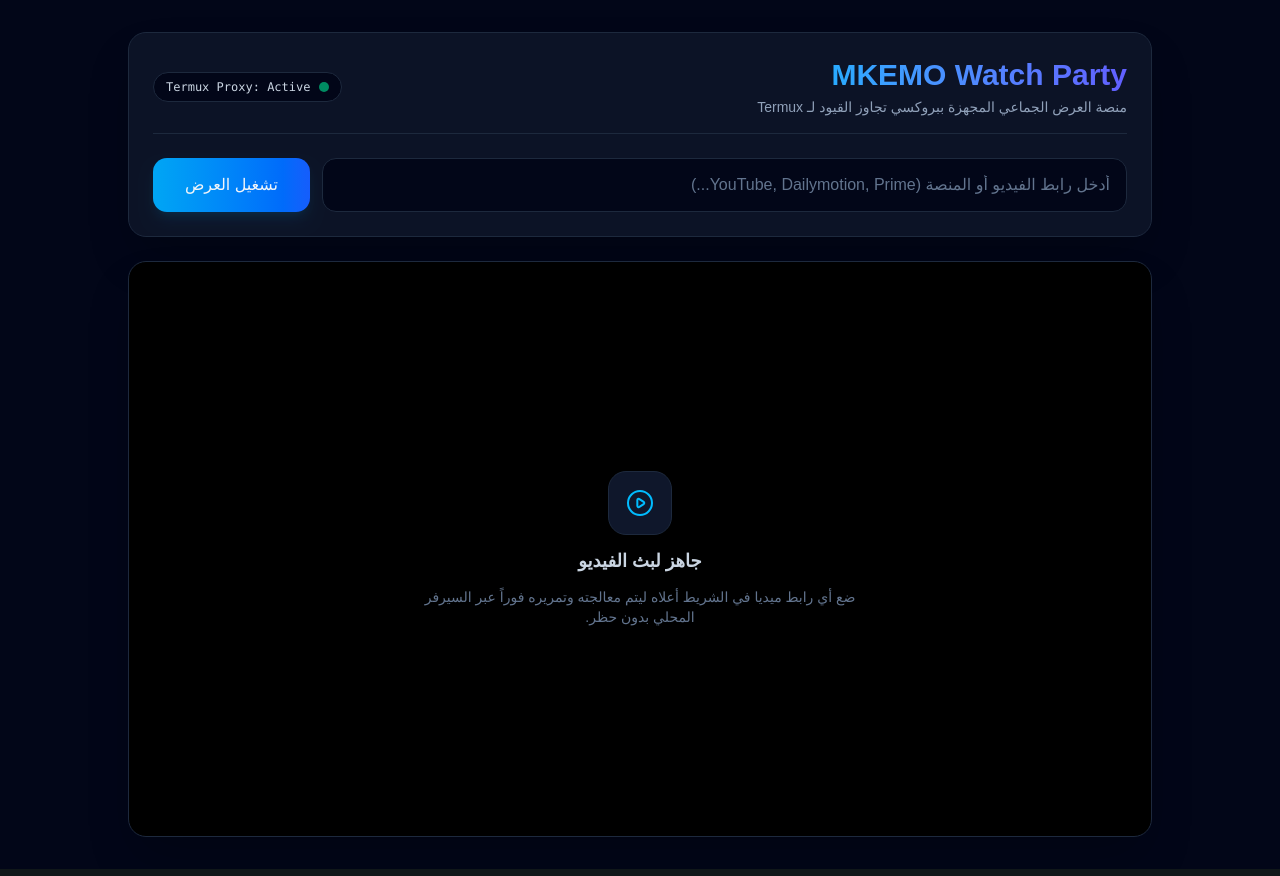
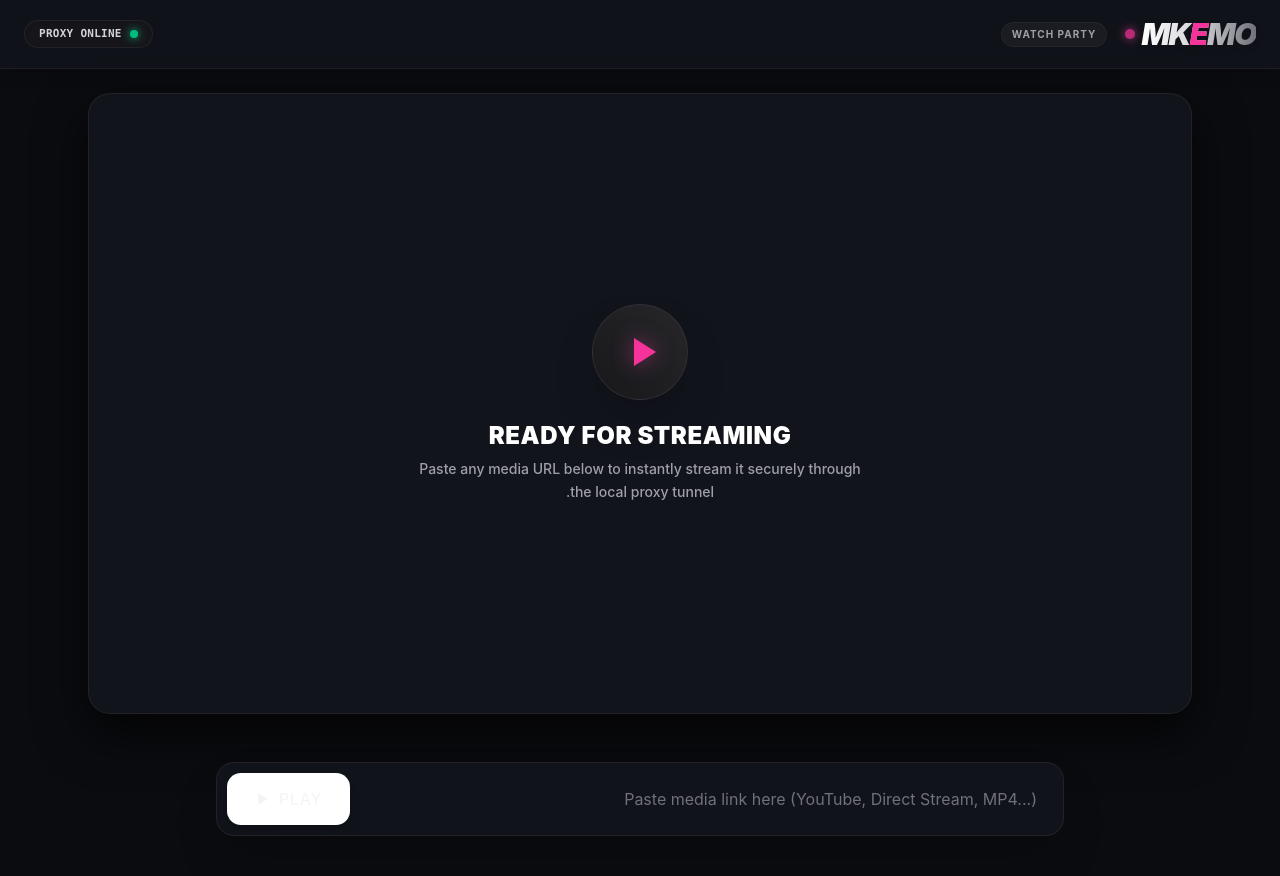
Before and after one commit to eodnsiw92/mkemo1top2, a Next.js app: page /mkemo1top2/ in a window 1280 px wide. Built offline with nearby package versions, Linux system fonts and the light colour scheme.

Commit message:
Update page.tsx

```diff
--- a/app/page.tsx
+++ b/app/page.tsx
@@ -6,10 +6,9 @@ export default function Home() {
   const [inputUrl, setInputUrl] = useState('');
   const [activeMediaUrl, setActiveMediaUrl] = useState('');
 
-  // رابط النفق الخاص بك المربوط بـ Termux
-  const PROXY_TUNNEL_URL = "https://khaki-lands-kiss.loca.lt";
+  // Active Pinggy Tunnel URL
+  const PROXY_TUNNEL_URL = "https://nlwgo-37-239-156-8.free.pinggy.net";
 
-  // دالة تحويل الرابط ليمر عبر البروكسي وتجاوز قيود الـ iframe
   const getProxiedUrl = (url: string) => {
     if (!url) return '';
     return `${PROXY_TUNNEL_URL}/?url=${encodeURIComponent(url)}`;
@@ -23,69 +22,81 @@ export default function Home() {
   };
 
   return (
-    <main className="min-h-screen bg-slate-950 text-slate-100 flex flex-col items-center justify-start p-4 md:p-8">
-      {/* الهيدر والرأسية */}
-      <div className="w-full max-w-5xl bg-slate-900/80 border border-slate-800 backdrop-blur-md rounded-2xl p-6 shadow-2xl mb-6">
-        <div className="flex flex-col md:flex-row items-center justify-between gap-4 mb-6 border-b border-slate-800 pb-4">
-          <div>
-            <h1 className="text-3xl font-black bg-gradient-to-r from-sky-400 to-indigo-500 bg-clip-text text-transparent">
-              MKEMO Watch Party
-            </h1>
-            <p className="text-slate-400 text-xs md:text-sm mt-1">
-              منصة العرض الجماعي المجهزة ببروكسي تجاوز القيود لـ Termux
-            </p>
+    <main className="min-h-screen bg-[#0b0c10] text-zinc-100 flex flex-col items-center justify-between font-sans selection:bg-pink-600 selection:text-white">
+      {/* Top Navigation Bar - Rave Style */}
+      <header className="w-full bg-[#12141c]/80 border-b border-zinc-800/60 backdrop-blur-xl px-6 py-4 flex items-center justify-between sticky top-0 z-50 shadow-lg">
+        <div className="flex items-center gap-4">
+          <div className="flex items-center gap-1.5 cursor-pointer">
+            <span className="text-3xl font-black tracking-tighter uppercase italic bg-gradient-to-r from-white via-zinc-300 to-zinc-500 bg-clip-text text-transparent drop-shadow-md">
+              mK<span className="text-pink-500 italic">E</span>mO
+            </span>
+            <div className="w-2.5 h-2.5 rounded-full bg-pink-500 shadow-[0_0_10px_#ec4899] animate-pulse ml-0.5" />
           </div>
+          <span className="hidden sm:inline-block bg-zinc-800/50 text-zinc-400 text-[10px] font-bold px-2.5 py-1 rounded-full uppercase tracking-widest border border-zinc-700/30">
+            Watch Party
+          </span>
+        </div>
 
-          {/* مؤشر حالة اتصال البروكسي */}
-          <div className="flex items-center gap-2 bg-slate-950 border border-slate-800 px-3 py-1.5 rounded-full text-xs">
-            <span className="w-2.5 h-2.5 rounded-full bg-emerald-500 animate-pulse"></span>
-            <span className="text-slate-300 font-mono">Termux Proxy: Active</span>
+        <div className="flex items-center gap-3">
+          <div className="flex items-center gap-2 bg-zinc-900/90 border border-zinc-800/80 px-3.5 py-1.5 rounded-full text-xs shadow-inner">
+            <span className="w-2 h-2 rounded-full bg-emerald-500 shadow-[0_0_8px_#10b981]" />
+            <span className="text-zinc-300 font-mono text-[11px] font-bold tracking-wide">PROXY ONLINE</span>
           </div>
         </div>
+      </header>
 
-        {/* نموذج إدخال الرابط */}
-        <form onSubmit={handlePlayMedia} className="flex flex-col sm:flex-row gap-3">
-          <input
-            type="url"
-            value={inputUrl}
-            onChange={(e) => setInputUrl(e.target.value)}
-            placeholder="أدخل رابط الفيديو أو المنصة (YouTube, Dailymotion, Prime...)"
-            className="flex-1 bg-slate-950 border border-slate-800 rounded-xl px-4 py-3.5 text-white placeholder-slate-500 focus:outline-none focus:border-sky-500 transition duration-200"
-            required
-          />
+      {/* Main Cinematic Video Player Area */}
+      <section className="w-full max-w-6xl flex-1 flex flex-col justify-center items-center p-4 md:p-6 my-auto">
+        <div className="w-full aspect-video bg-[#12141c] rounded-3xl overflow-hidden border border-zinc-800/80 shadow-[0_20px_50px_rgba(0,0,0,0.7)] relative flex items-center justify-center group transition-all duration-300">
+          {activeMediaUrl ? (
+            <iframe
+              src={getProxiedUrl(activeMediaUrl)}
+              className="w-full h-full border-0 rounded-3xl"
+              allow="accelerometer; autoplay; clipboard-write; encrypted-media; gyroscope; picture-in-picture; web-share"
+              allowFullScreen
+            />
+          ) : (
+            <div className="text-center space-y-5 p-6">
+              <div className="w-24 h-24 bg-gradient-to-tr from-zinc-900 to-zinc-800 border border-zinc-700/50 rounded-full flex items-center justify-center mx-auto text-pink-500 shadow-2xl group-hover:scale-105 transition duration-300">
+                <svg className="w-12 h-12 ml-1 drop-shadow-[0_0_10px_rgba(236,72,153,0.5)]" fill="currentColor" viewBox="0 0 24 24">
+                  <path d="M8 5v14l11-7z" />
+                </svg>
+              </div>
+              <div className="space-y-1.5">
+                <h2 className="text-2xl font-black text-white tracking-wide uppercase">Ready for Streaming</h2>
+                <p className="text-zinc-400 text-sm max-w-md mx-auto font-medium leading-relaxed">
+                  Paste any media URL below to instantly stream it securely through the local proxy tunnel.
+                </p>
+              </div>
+            </div>
+          )}
+        </div>
+      </section>
+
+      {/* Bottom Control & URL Input Bar */}
+      <footer className="w-full max-w-4xl p-4 md:p-6 mb-4">
+        <form onSubmit={handlePlayMedia} className="flex gap-3 bg-[#12141c]/90 p-2.5 rounded-2xl border border-zinc-800/80 shadow-2xl backdrop-blur-xl">
+          <div className="relative flex-1 flex items-center">
+            <input
+              type="url"
+              value={inputUrl}
+              onChange={(e) => setInputUrl(e.target.value)}
+              placeholder="Paste media link here (YouTube, Direct Stream, MP4...)"
+              className="w-full bg-transparent px-4 py-3 text-white placeholder-zinc-500 focus:outline-none text-sm font-medium"
+              required
+            />
+          </div>
           <button
             type="submit"
-            className="bg-gradient-to-r from-sky-500 to-blue-600 hover:from-sky-400 hover:to-blue-500 text-slate-950 font-bold px-8 py-3.5 rounded-xl transition duration-200 shadow-lg shadow-sky-500/10 active:scale-95"
+            className="bg-white hover:bg-zinc-200 text-black font-extrabold px-7 py-3.5 rounded-xl transition duration-200 active:scale-95 text-sm uppercase tracking-wider flex items-center gap-2 shadow-lg cursor-pointer"
           >
-            تشغيل العرض
+            <span>Play</span>
+            <svg className="w-4 h-4" fill="currentColor" viewBox="0 0 24 24">
+              <path d="M5 3l14 9-14 9V3z" />
+            </svg>
           </button>
         </form>
-      </div>
-
-      {/* مشغل الفيديو والشاشة الرئيسية */}
-      <div className="w-full max-w-5xl aspect-video bg-black rounded-2xl overflow-hidden border border-slate-800 shadow-2xl relative flex items-center justify-center">
-        {activeMediaUrl ? (
-          <iframe
-            src={getProxiedUrl(activeMediaUrl)}
-            className="w-full h-full border-0"
-            allow="accelerometer; autoplay; clipboard-write; encrypted-media; gyroscope; picture-in-picture; web-share"
-            allowFullScreen
-          />
-        ) : (
-          <div className="text-center p-8 space-y-3">
-            <div className="w-16 h-16 bg-slate-900 border border-slate-800 rounded-2xl flex items-center justify-center mx-auto text-sky-400">
-              <svg className="w-8 h-8" fill="none" stroke="currentColor" viewBox="0 0 24 24">
-                <path strokeLinecap="round" strokeLinejoin="round" strokeWidth="1.5" d="M14.752 11.168l-3.197-2.132A1 1 0 0010 9.87v4.263a1 1 0 001.555.832l3.197-2.132a1 1 0 000-1.664z" />
-                <path strokeLinecap="round" strokeLinejoin="round" strokeWidth="1.5" d="M21 12a9 9 0 11-18 0 9 9 0 0118 0z" />
-              </svg>
-            </div>
-            <h3 className="text-lg font-semibold text-slate-300">جاهز لبث الفيديو</h3>
-            <p className="text-slate-500 text-sm max-w-md mx-auto">
-              ضع أي رابط ميديا في الشريط أعلاه ليتم معالجته وتمريره فوراً عبر السيرفر المحلي بدون حظر.
-            </p>
-          </div>
-        )}
-      </div>
+      </footer>
     </main>
   );
 }
```
